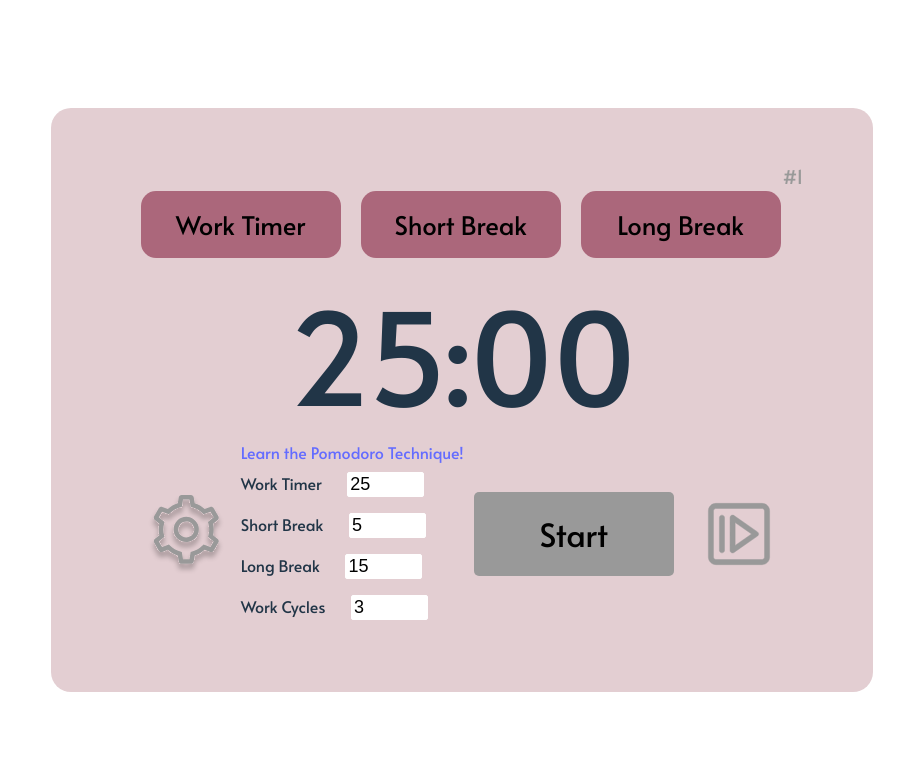
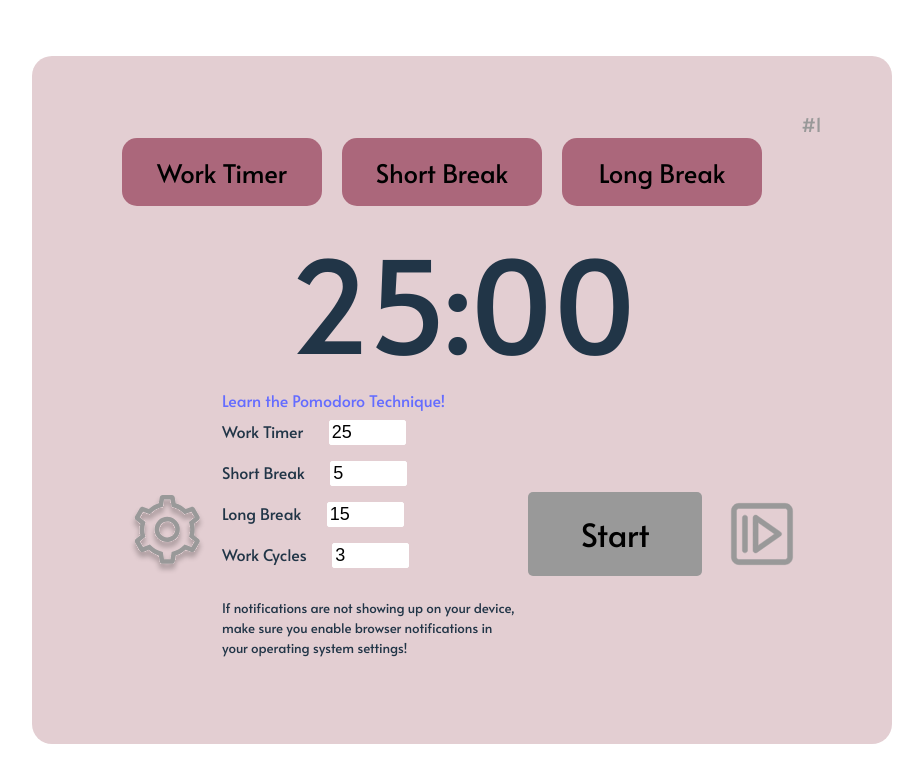
Before and after one commit to John-Ericksen/PomoTimer, a React (Vite) app: page / in a window 1280 px wide. Both pictures are taken after a click on the button 475 px from the left and 534 px from the top of the page. Shown: the top 782 px of the page, without its empty margins (178-1101 px from the left). Built offline with nearby package versions, Linux system fonts and the light colour scheme.

Commit message:
add desktop notifications and sound

```diff
--- a/src/components/Settings/Settings.scss
+++ b/src/components/Settings/Settings.scss
@@ -45,3 +45,7 @@ label {
   font-family: "Alata", sans-serif;
   padding-right: 2vw;
 }
+
+p {
+  font-size: small;
+}
--- a/src/components/Settings/Settings.tsx
+++ b/src/components/Settings/Settings.tsx
@@ -2,7 +2,6 @@ import { useEffect, useState } from "react";
 import "./Settings.scss";
 
 export default function Settings(props: any) {
-
   const [showForm, setShowForm] = useState(false);
   function changeShowForm() {
     setShowForm((prevShowForm) => !prevShowForm);
@@ -120,6 +119,10 @@ export default function Settings(props: any) {
               ></input>
             </div>
           </div>
+          <h5>
+            If notifications are not showing up on your device, make sure you
+            enable browser notifications in your operating system settings!
+          </h5>
         </form>
       )}
     </>
--- a/src/components/Timer/Timer.tsx
+++ b/src/components/Timer/Timer.tsx
@@ -2,9 +2,24 @@ import { useEffect } from "react";
 import { useState } from "react";
 import Settings from "../Settings/Settings";
 import "./Timer.scss";
+import alarm from '../../assets/alarm.mp3'
+
 
 export default function Timer(props: any) {
   const INTERVAL_IN_MILISECONDS = 100;
+  const alarmSound = new Audio(alarm);
+
+  if (!window.Notification) {
+    alert("Browser does not support notifications.");
+  }
+
+  if (Notification.permission !== "granted") {
+    Notification.requestPermission();
+  }
+
+  if (Notification.permission === "denied") {
+    alert("Timer will not function optimally without notificaiton");
+  }
 
   const [cyclesCount, setCyclesCount] = useState(props.defaultWorkCycles);
   useEffect(() => {
@@ -120,8 +135,10 @@ export default function Timer(props: any) {
         if (cyclesCount > 0) {
           setCyclesCount((prevCyclesCount: any) => prevCyclesCount - 1);
           props.setCurrentMode("short-break");
+           new Notification("Hi there!");
         } else {
           props.setCurrentMode("long-break");
+          new Notification("Hi there!");
           setCyclesCount(props.defaultWorkCycles);
         }
         if (isCountingDown === true) {
@@ -135,8 +152,10 @@ export default function Timer(props: any) {
           toggleIsCountingDown();
         }
         setTotalCycles((prevTotalCycles) => prevTotalCycles + 1);
+        new Notification("Hi there!");
         break;
     }
+    alarmSound.play();
   }
 
   //count down current timer untill zero
```
Also changed, not shown: 1 other file (tests, documents, lock files or other folders).
